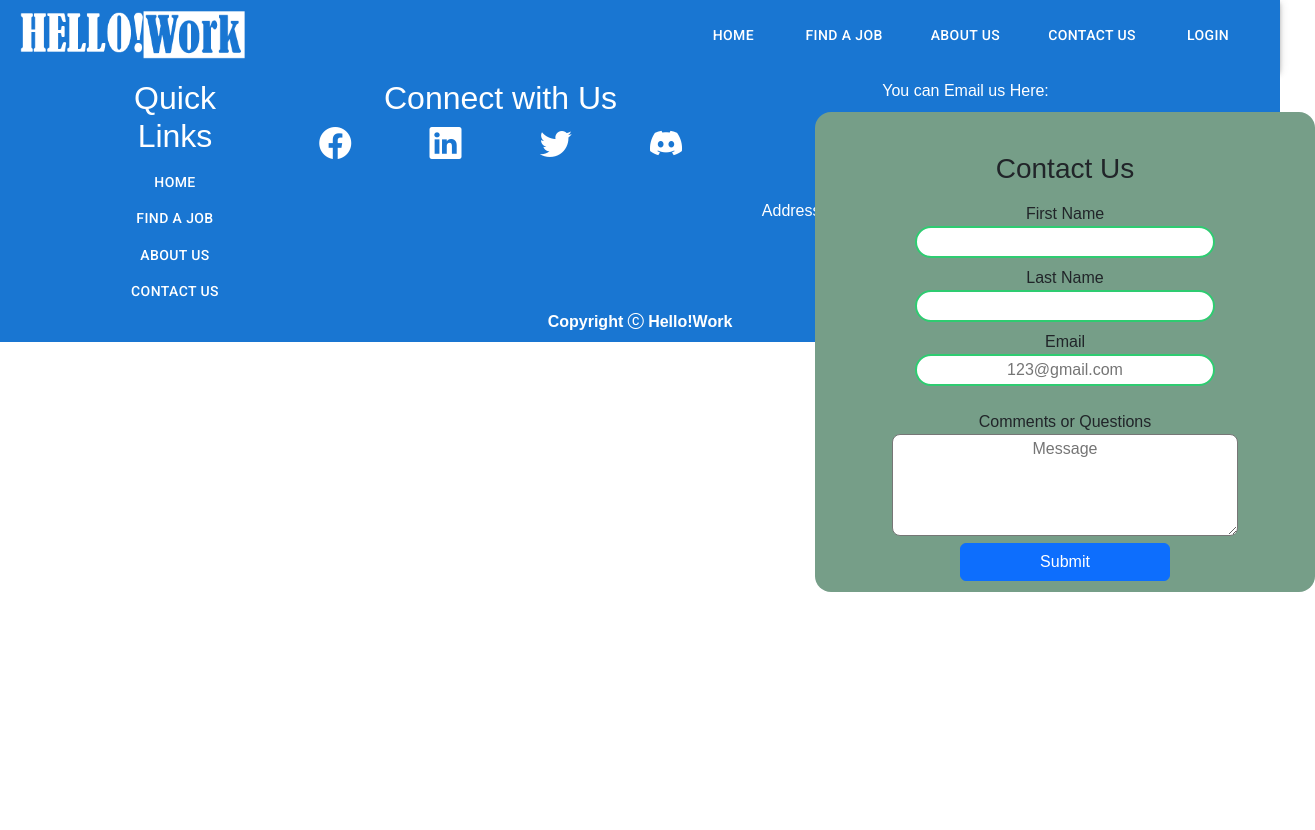
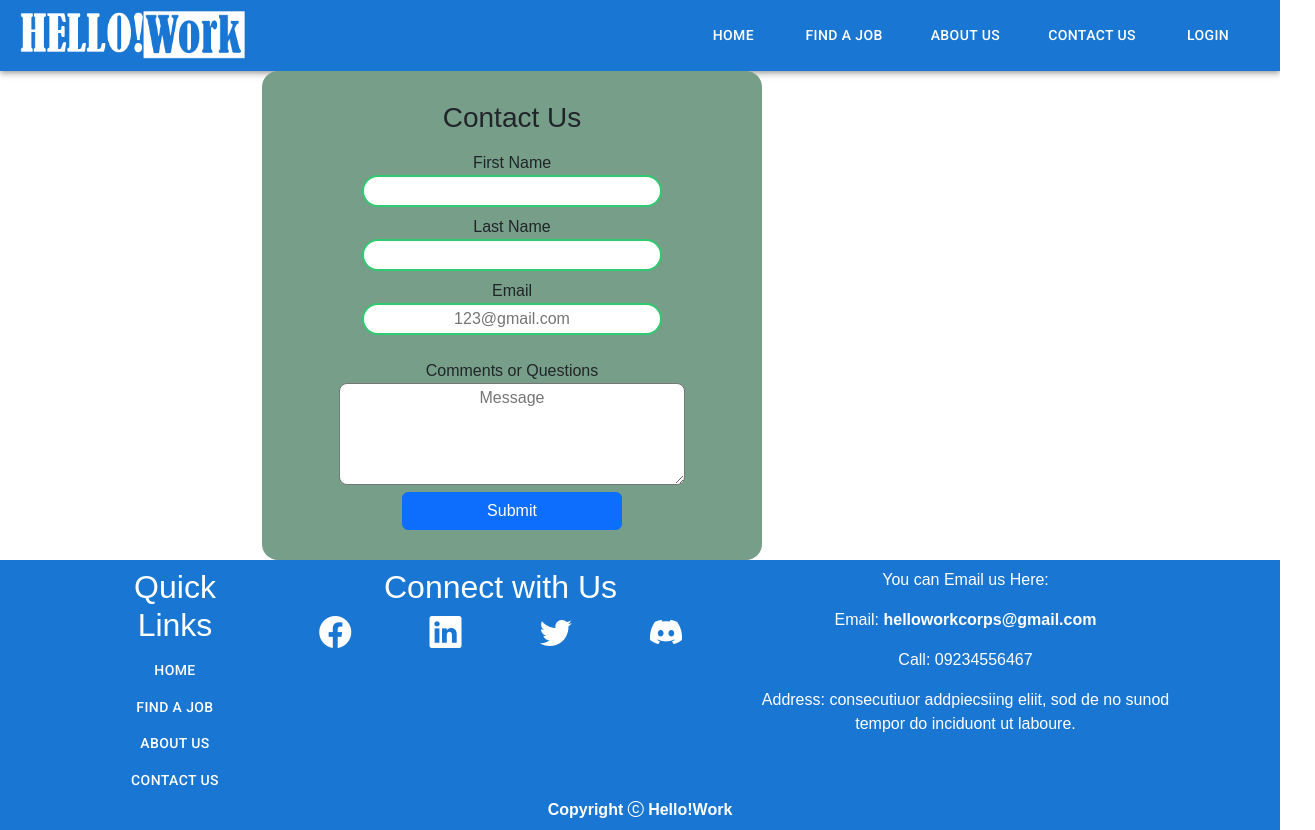
Before and after one commit to kyuru2425/helloWork.github.io, a React (Create React App) app: page /contactus in a window 1280 px wide. Shown: the whole page, 1315 px wide, since content can reach past the window. Before the commit the page ends 800 px from the top, so only its background shows below. Built offline with nearby package versions, Linux system fonts and the light colour scheme.

Commit message:
centered the contact page

```diff
--- a/src/pages/contactus.css
+++ b/src/pages/contactus.css
@@ -11,12 +11,14 @@ body {
 
 .form {
         width: 500px;
-        height: 480px;
-        padding: 40px;
-        position: absolute;
-        top: 50%;
-        left: 50%;
-        transform: translate(35%, -60%);
+        margin-left: 250px;
+        padding: 30px;
+        /* height: 480px;
+        padding: 40px; */
+        /* position: absolute; */
+        /* top: 50%; */
+        /* left: 50%; */
+        /* transform: translate(35%, -60%); */
         background-color: #769e88;
         border-radius: 1rem ;
 }
```
